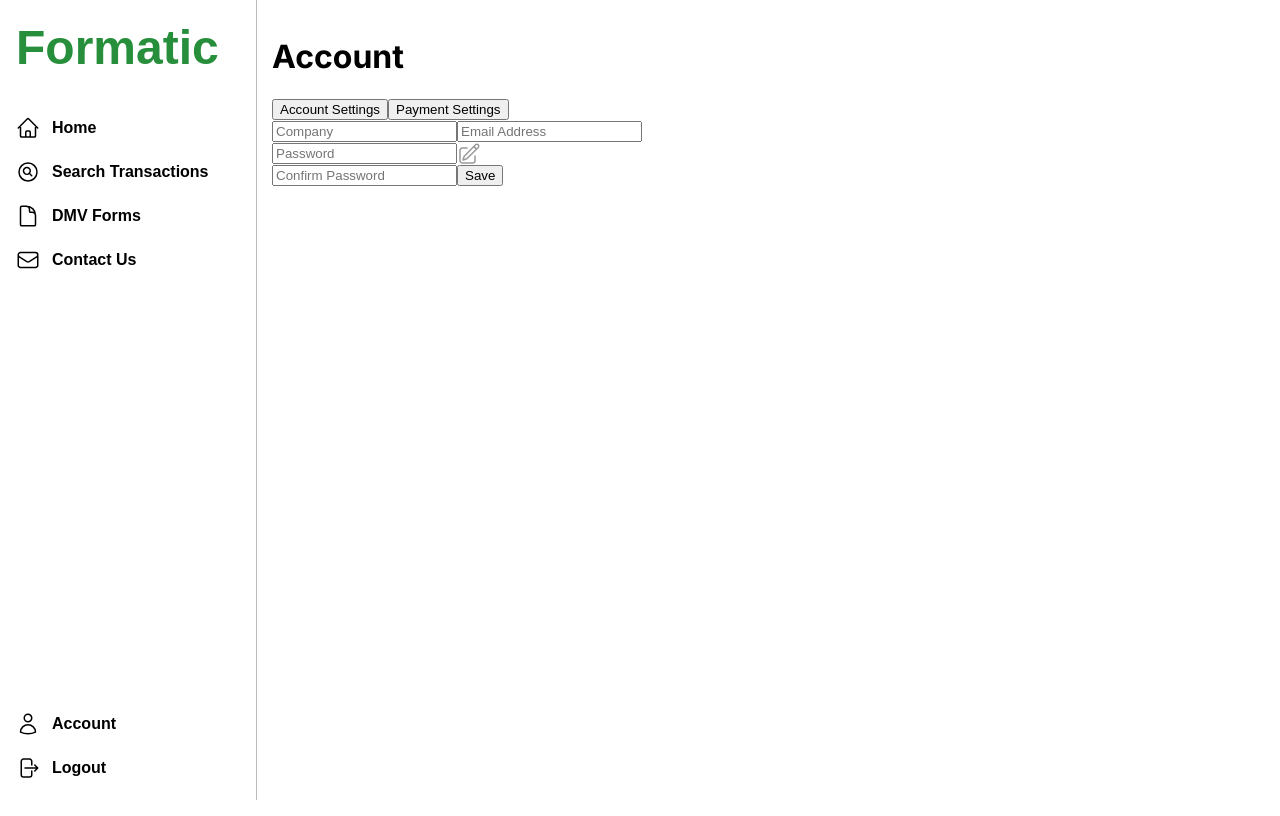
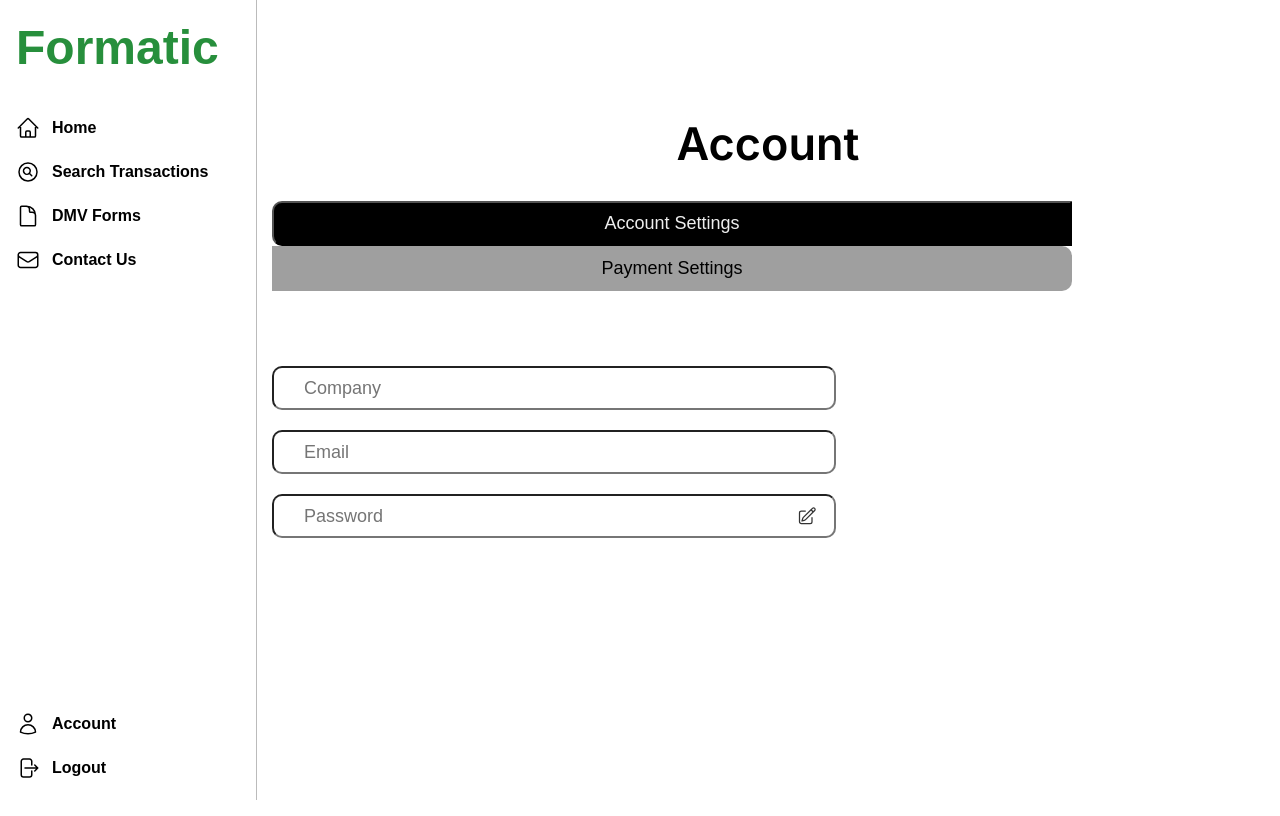
Before and after one commit to IZ-Services/FormMatic, a Next.js app: page /account in a window 1280 px wide. Shown: the top 816 px of the page. Built offline with nearby package versions, Linux system fonts and the light colour scheme.

Commit message:
feat: Added stuff

```diff
--- a/src/app/account/page.tsx
+++ b/src/app/account/page.tsx
@@ -1,25 +1,54 @@
 'use client';
-import React from 'react';
+import React, { useState } from 'react';
 import { PencilSquareIcon } from '@heroicons/react/24/outline';
 import '../globals.css';
 
 export default function Account() {
+  const [accountSettingsClicked, setAccountSettingsClicked] = useState(false)
+  const [paymentSettingsClicked, setPaymentSettingsClicked] = useState(false)
+
+  const handleAccountSettingsClick = () => {
+    setAccountSettingsClicked(true);
+    setPaymentSettingsClicked(false);
+  }
+
+  const handlePaymemtSettingsClick = () => {
+    setPaymentSettingsClicked(true);
+    setAccountSettingsClicked(false);
+  }
+
   return (
-    <div>
-      <h1>Account</h1>
-      <div className="accountInputWrapper">
-        <div>
-          <button className="accountButtons">Account Settings</button>
-          <button className="accountButtons">Payment Settings</button>
-        </div>
-        <input type="text" placeholder="Company" />
-        <input type="text" placeholder="Email Address" />
-        <div className="inputWithIcon">
-          <input type="password" placeholder="Password" />
-          <PencilSquareIcon className="icon" />
-        </div>
-        <input type="text" placeholder="Confirm Password" />
-        <button>Save</button>
+    <div className="center-container">
+      <div>
+        <h1 className="login-SignIn">Account</h1>
+          <button className="accountButtonsAccountSettings">Account Settings</button>
+          <button className="accountButtonsPaymentSettings">Payment Settings</button>
+
+          <div style={{marginTop: "75px"}}>
+          <input
+            className="usernameInput"
+            type="text"
+            placeholder="Company"
+          ></input>
+
+          <input
+            className="usernameInput"
+            type="text"
+            placeholder="Email"
+          ></input>
+
+          <div className="input-container-forIcon">
+            <input
+              className="passwordInput"
+              type="text"
+              placeholder="Password"
+            />
+            <button className="toggle-password">
+              <PencilSquareIcon className="input-icon" />
+            </button>
+          </div>
+
+          </div>
       </div>
     </div>
   );
--- a/src/app/globals.css
+++ b/src/app/globals.css
@@ -17,7 +17,7 @@ main {
 
 .centerContainer {
   display: flex;
-  flex-direction: row;
+  align-items: center;
   justify-content: center;
 }
 
@@ -322,10 +322,11 @@ main {
   height: 45px;
   font-size: 18px;
   cursor: pointer;
+  transition: 0.5s;
 }
 
 .loginButton:hover {
-  background-color: rgba(6, 6, 6, 0.682);
+  background-color: rgba(0, 0, 0, 0.83);
   outline: none;
 }
 
@@ -454,3 +455,56 @@ main {
   color: #999;
   cursor: pointer;
 }
+
+.accountButtonsAccountSettings{
+  display: inline-block;
+  color: #eeeeee;
+  background-color: black;
+  border-radius: 10px;
+  border-top-right-radius: 0px;
+  border-bottom-right-radius: 0px;
+  outline: none;
+  width: 800px;
+  height: 45px;
+  font-size: 18px;
+  cursor: pointer;
+  transition: background-color 0.5s
+}
+
+.accountButtonsAccountSettings:hover {
+  background-color: rgba(0, 0, 0, 0.8);
+  outline: none;
+  border: none;
+}
+
+.accountButtonsPaymentSettings {
+  display: inline-block;
+  color: black;
+  background-color:rgba(95, 95, 95, 0.6);
+  border: none;
+  border-radius: 10px;
+  border-top-left-radius: 0px;
+  border-bottom-left-radius: 0px;
+  width: 800px;
+  height: 45px;
+  font-size: 18px;
+  cursor: pointer;
+  transition: 0.5s;
+}
+
+.accountButtonsPaymentSettings:hover {
+  background-color:rgba(95, 95, 95, 0.4);
+  outline: none;
+  border: none;
+}
+
+.input-icon {
+  position: absolute;
+  right: 10px;
+  top: 50%;
+  transform: translateY(-50%);
+  width: 20px;
+  height: 20px;
+  color: #333;
+  cursor: pointer;
+}
```
